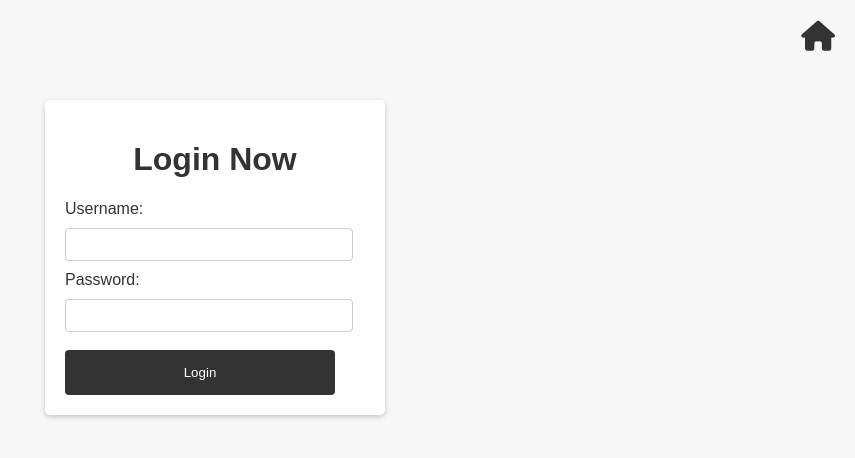
After one commit to haard04/cliniflow, a Django app: page /login in a window 1280 px wide. The commit adds this page. Shown: the top 458 px of the page, without its empty margins (425-1280 px from the left). Run offline with Django 3.2, Linux system fonts and the light colour scheme.

Commit message:
interfaces created

```diff
--- /dev/null
+++ b/cliniflow/myApp/templates/doctor_speech.html
@@ -0,0 +1 @@
+<h1> Doctor speech method</h1>
--- /dev/null
+++ b/cliniflow/myApp/templates/login.html
@@ -0,0 +1,90 @@
+<!DOCTYPE html>
+<html>
+<head>
+    <title>Login Now</title>
+    <link rel="stylesheet" href="https://cdnjs.cloudflare.com/ajax/libs/font-awesome/6.0.0-beta3/css/all.min.css">
+    <style>
+        body {
+            font-family: Arial, sans-serif;
+            background-color: #f7f7f7;
+        }
+        .login-container {
+            width: 300px;
+            margin: 100px auto;
+            padding: 20px;
+            background-color: #fff;
+            border-radius: 5px;
+            box-shadow: 0px 2px 5px rgba(0, 0, 0, 0.2);
+        }
+        h1 {
+            text-align: center;
+            color: #333;
+        }
+        h5 {
+            color: red;
+        }
+        p {
+            margin: 10px 0;
+            color: #333;
+        }
+        input[type="text"],
+        input[type="password"] {
+            width: 90%;
+            padding: 8px;
+            border: 1px solid #ccc;
+            border-radius: 4px;
+        }
+        input[type="submit"] {
+            width: 90%;
+            padding: 15px;
+            background-color: #333;
+            color: #fff;
+            border: none;
+            border-radius: 4px;
+            cursor: pointer;
+        }
+        input[type="submit"]:hover {
+            background-color: #555;
+        }
+
+        .home-link {
+            text-align: center;
+            margin-top: 20px;
+        }
+        .home-link a {
+            color: #333;
+            text-decoration: none;
+        }
+        .home-link a:hover {
+            color: #555;
+        }
+        .home-icon {
+            position: absolute;
+            top: 20px;
+            right: 20px;
+            font-size: 30px;
+            color: #333;
+        }
+    </style>
+</head>
+<body>
+    <div class="login-container">
+        <a class="home-icon" href="{% url 'home' %}"><i class="fas fa-home"></i></a>
+        <h1>Login Now</h1>
+        {% for message in messages %}
+            <h5>{{ message }}</h5>
+        {% endfor %}
+        <form method="POST" action="login">
+            {% csrf_token %}
+            <p>Username:</p>
+            <input type="text" name="username" required>
+            <p>Password:</p>
+            <input type="password" name="password" required>
+            <br><br>
+            <input type="submit" value="Login">
+        </form>
+
+
+    </div>
+</body>
+</html>
--- /dev/null
+++ b/cliniflow/myApp/templates/staff_speech.html
@@ -0,0 +1 @@
+<h1> This is Staff speech </h1>
--- a/cliniflow/myApp/urls.py
+++ b/cliniflow/myApp/urls.py
@@ -3,5 +3,14 @@ from . import views
 
 urlpatterns = [
     path('',views.home,name='home'),
+    path('login',views.login,name='login'),
+    path('logout',views.logout,name='logout'),
+    path('sp',views.sp,name='sp'),
+    path('ca',views.ca,name='ca'),
+    path('sp/doc', views.doctor_speech, name='doctor_speech'),
+    path('sp/staff/', views.staff_speech, name='staff_speech'),
+    path('ca/doc', views.doctor_custom, name='doctor_custom'),
+    path('ca/staff/', views.staff_custom, name='staff_custom'),
+
 
 ]
--- a/cliniflow/myApp/views.py
+++ b/cliniflow/myApp/views.py
@@ -1,5 +1,52 @@
-from django.shortcuts import render
-
+from django.shortcuts import render,redirect
+from django.http import HttpResponse,FileResponse,Http404
+import os
+from django.contrib.auth.models import auth,User
+from django.contrib import messages
 # Create your views here.
 def home(request):
     return render(request, 'home.html')
+
+def login(request):
+    BASE_DIR = os.path.dirname(os.path.dirname(os.path.abspath(__file__)))
+    print(os.path.join(BASE_DIR, 'db.sqlite3'))
+    if request.method =='POST':
+        username= request.POST['username']
+        password= request.POST['password']
+
+        user= auth.authenticate(username = username,password=password)
+
+        if user is not None:
+            auth.login(request,user)
+            return redirect('/')
+        else:
+            messages.info(request,'Invalid Credentials')
+            return redirect('login')
+    else:
+        return render(request,'login.html')
+
+def logout(request):
+    auth.logout(request)
+    return redirect('/')
+
+def sp(request):
+    return render(request, 'sphome.html')
+
+def ca(request):
+    return render(request, 'cahome.html')
+
+def doctor_speech(request):
+    # Your view logic for the doctor panel
+    return render(request, 'doctor_speech.html')
+
+def staff_speech(request):
+    # Your view logic for the staff panel
+    return render(request, 'staff_speech.html')
+
+def doctor_custom(request):
+    # Your view logic for the doctor panel in custom approach
+    return render(request, 'doctorCustom.html')
+
+def staff_custom(request):
+    # Your view logic for the staff panel in custom approach
+    return render(request, 'staffCustom.html')
```
Also changed, not shown: cliniflow/myApp/templates/cahome.html (added, +41 -0 lines), cliniflow/myApp/templates/doctorCustom.html (added, +11 -0 lines), cliniflow/myApp/templates/home.html (+61 -1 lines), cliniflow/myApp/templates/sphome.html (added, +41 -0 lines), cliniflow/myApp/templates/staffCustom.html (added, +11 -0 lines).
